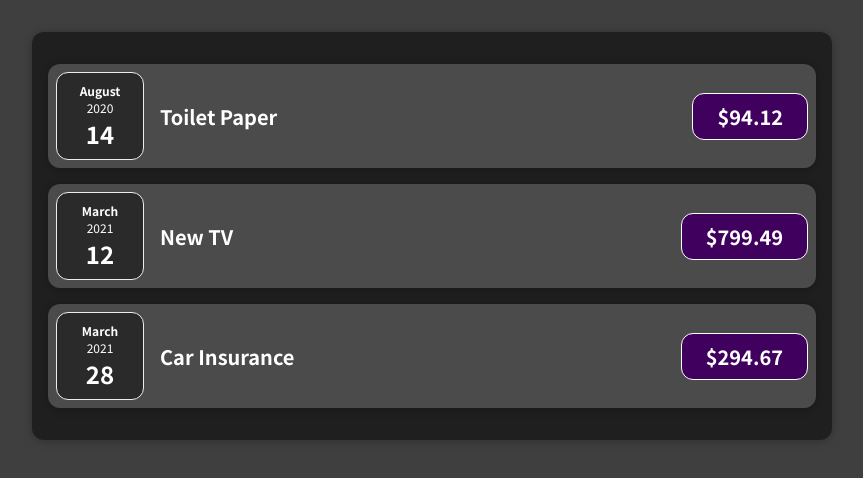
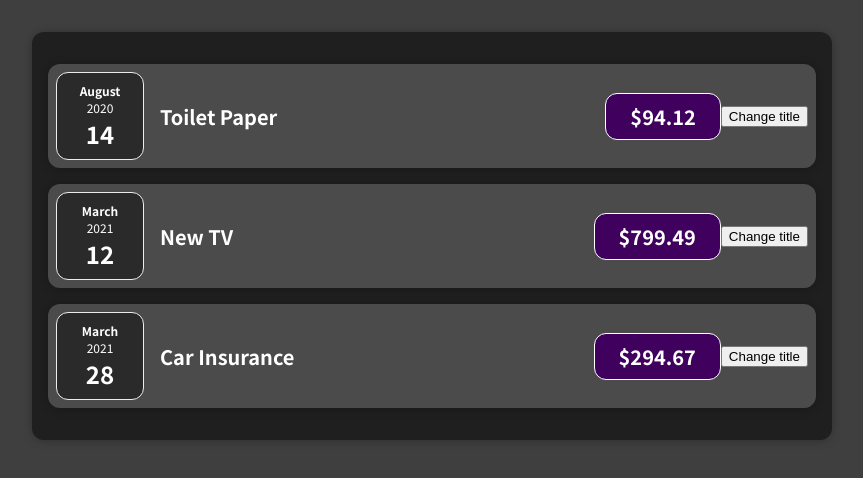
Before and after one commit to vogonwann/udemy_react_cg, a JavaScript app: page / in a window 1280 px wide. Shown: the top 478 px of the page, without its empty margins (208-1071 px from the left). Built offline with nearby package versions, Linux system fonts and the light colour scheme.

Commit message:
add title change onClick handler

```diff
--- a/src/components/Expenses/ExpenseItem.js
+++ b/src/components/Expenses/ExpenseItem.js
@@ -3,13 +3,19 @@
 import "./ExpenseItem.css";
 
 const ExpenseItem = (props) => {
+  let title = props.title;
+
+  const clickHandler = () => {
+    title = 'Updated!';
+  };
   return (
     <Card className="expense-item">
       <ExpenseDate date={props.date} />
       <div className="expense-item__description">
-        <h2>{props.title}</h2>
+        <h2>{title}</h2>
       </div>
       <div className="expense-item__price">${props.amount}</div>
+      <button onClick={clickHandler}>Change title</button>
     </Card>
   );
 }
```
